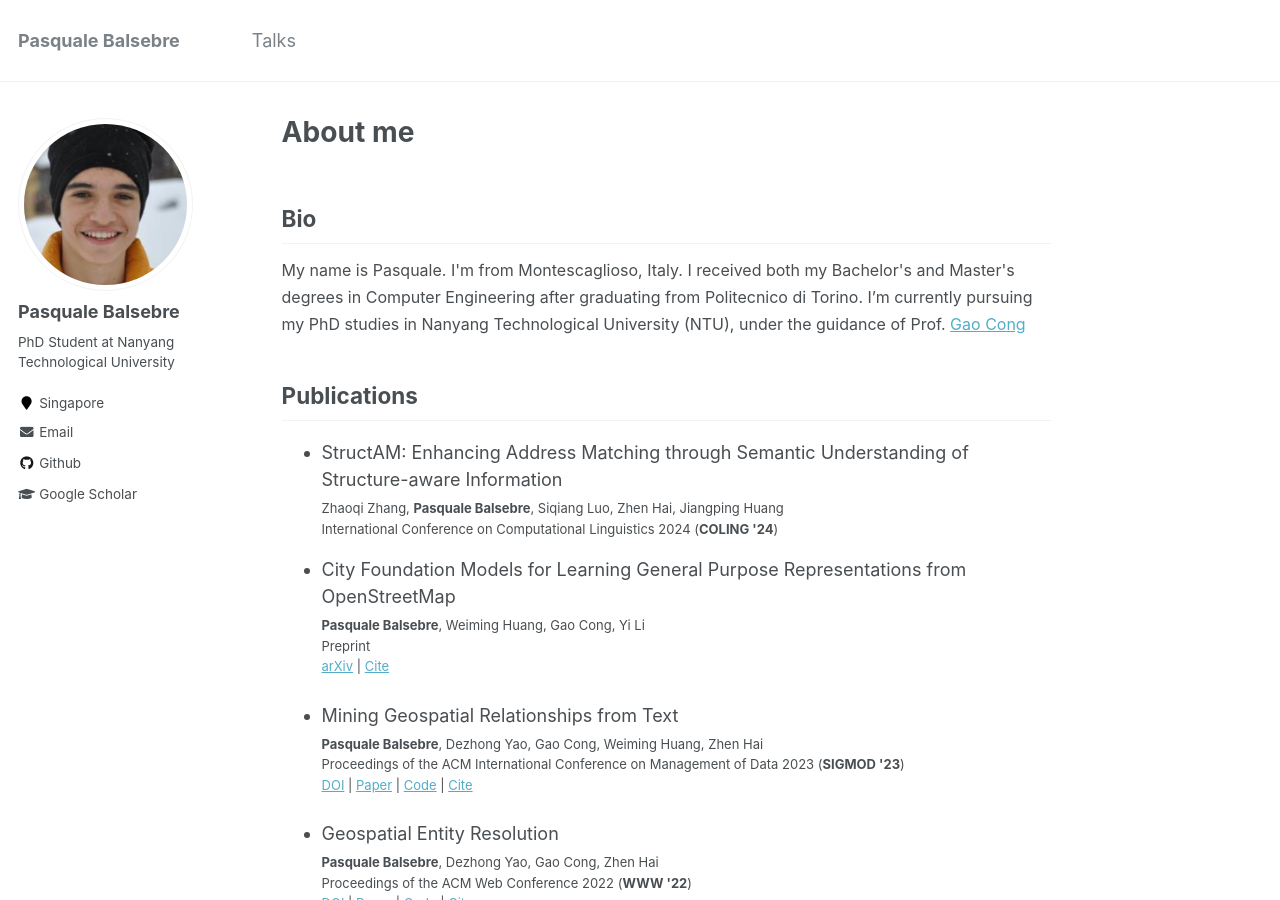
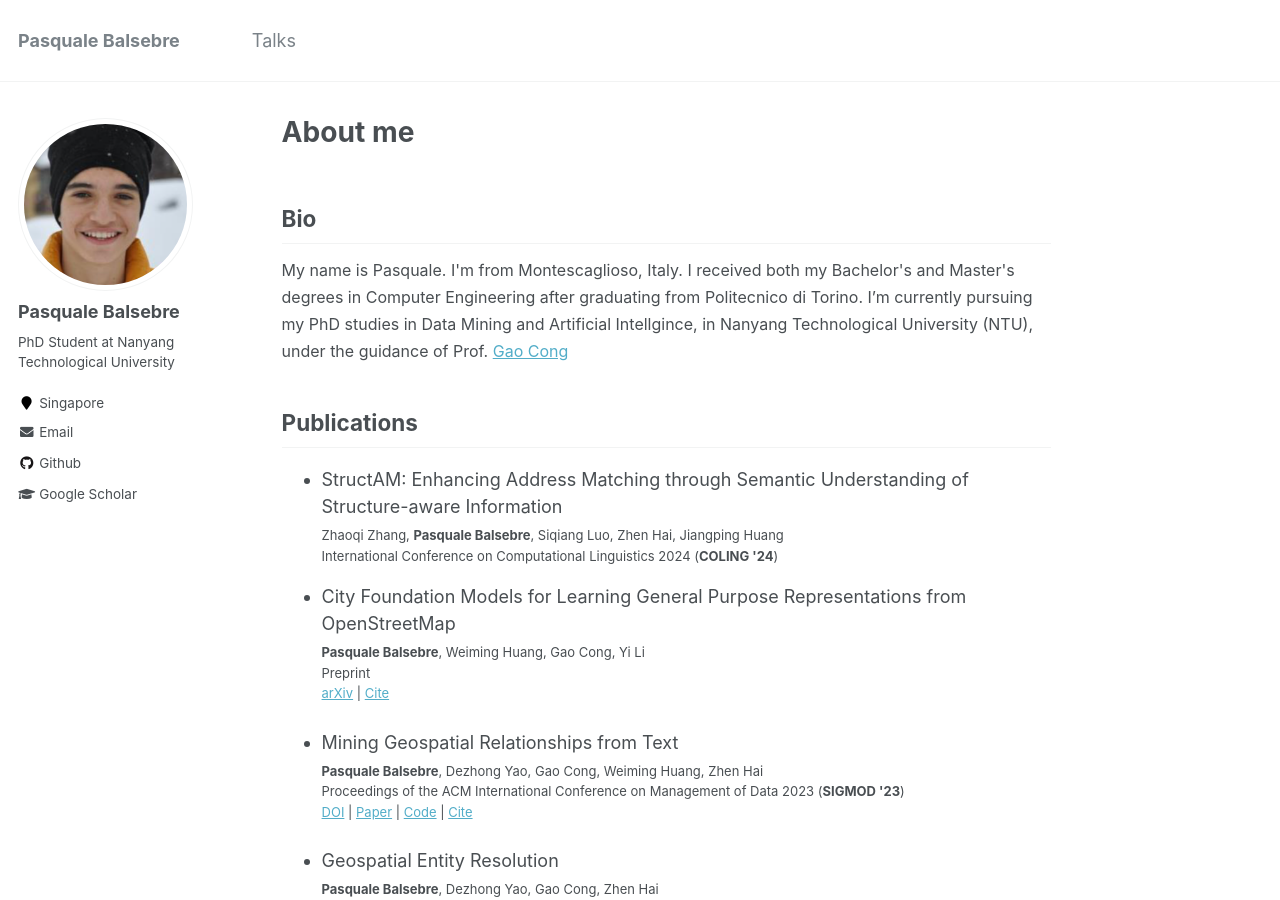
Before and after one commit to PasqualeTurin/PasqualeTurin.github.io, a Jekyll site: the page built from _pages/about.md, in a window 1280 px wide and 900 px high. Built offline with Jekyll 4.4.1, drawn with Linux system fonts in a browser that asks for light colours.

Commit message:
update bio

```diff
--- a/_pages/about.md
+++ b/_pages/about.md
@@ -19,7 +19,7 @@ redirect_from:
 
 ## Bio
 
-<font size="3">My name is Pasquale. I'm from Montescaglioso, Italy. I received both my Bachelor's and Master's degrees in Computer Engineering after graduating from Politecnico di Torino. I’m currently pursuing my PhD studies in Nanyang Technological University (NTU), under the guidance of Prof. <a href="https://personal.ntu.edu.sg/gaocong/" target="_blank">Gao Cong</a></font>
+<font size="3">My name is Pasquale. I'm from Montescaglioso, Italy. I received both my Bachelor's and Master's degrees in Computer Engineering after graduating from Politecnico di Torino. I’m currently pursuing my PhD studies in Data Mining and Artificial Intellgince, in Nanyang Technological University (NTU), under the guidance of Prof. <a href="https://personal.ntu.edu.sg/gaocong/" target="_blank">Gao Cong</a></font>
 
 <!---
 ## Interests
```
